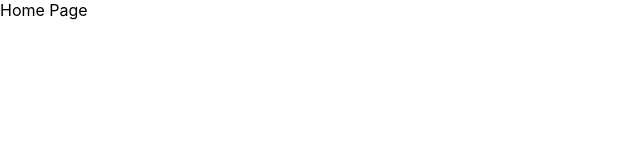
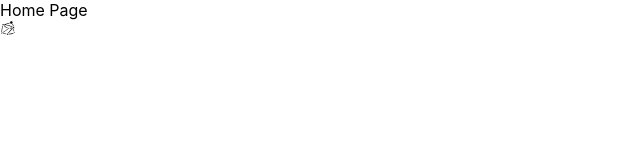
Before and after one commit to Lujain-AbdUllatif/Elysian, a React (Create React App) app: page / in a window 1280 px wide. Shown: the top 160 px of the page, without its empty margins (0-640 px from the left). Built offline with nearby package versions, Linux system fonts and the light colour scheme.

Commit message:
react icons

```diff
--- a/package.json
+++ b/package.json
@@ -8,6 +8,7 @@
     "@testing-library/user-event": "^12.6.0",
     "react": "^17.0.1",
     "react-dom": "^17.0.1",
+    "react-icons": "^4.1.0",
     "react-router-dom": "^5.2.0",
     "react-scripts": "4.0.1",
     "web-vitals": "^0.2.4"
--- a/src/components/Line/index.jsx
+++ b/src/components/Line/index.jsx
@@ -0,0 +1,10 @@
+import React from "react";
+import { NetIcon } from "../../icons";
+
+export default function Line(props) {
+  return (
+    <div>
+      <NetIcon />
+    </div>
+  );
+}
--- /dev/null
+++ b/src/icons/index.js
@@ -0,0 +1,11 @@
+import React from "react";
+import { IconContext } from "react-icons";
+import { GiMeshNetwork } from "react-icons/gi";
+
+export function NetIcon(props) {
+  return (
+    <IconContext.Provider value={{ className: props.className }}>
+      <GiMeshNetwork />
+    </IconContext.Provider>
+  );
+}
--- a/src/screens/Home/index.jsx
+++ b/src/screens/Home/index.jsx
@@ -1,6 +1,14 @@
 import React, { useState, useContext, useEffect } from "react";
+import Line from "../../components/Line";
 
 const Home = (props) => {
-  return <div> Home Page</div>;
+  return (
+    <div>
+      Home Page
+      <div>
+        <Line />
+      </div>
+    </div>
+  );
 };
 export default Home;
```
Also changed, not shown: 2 other files (tests, documents, lock files or other folders).
